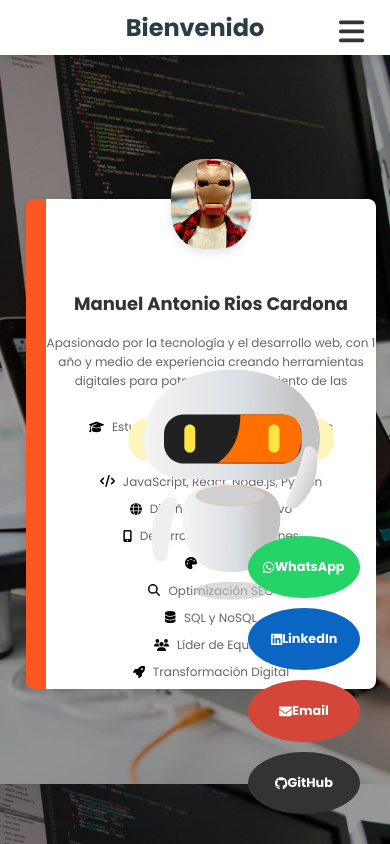
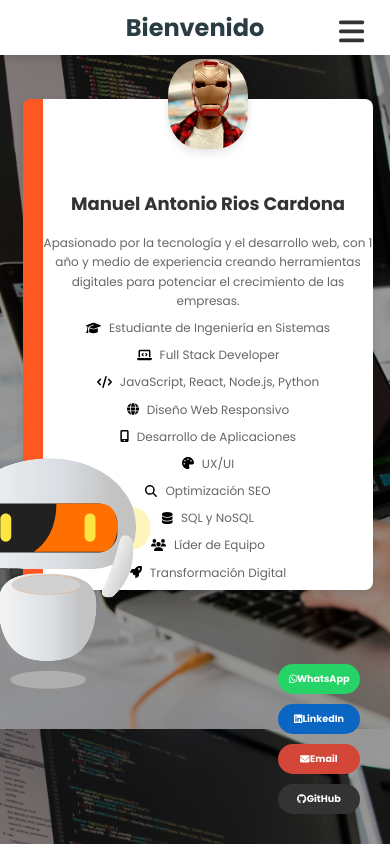
Before and after one commit to Manuel-Dev-hub/portafolio, a React (Create React App) app: page / in a window 390 px wide. Shown: the top 844 px of the page. Built offline with nearby package versions, Linux system fonts and the light colour scheme.

Commit message:
Descripción de los cambios

```diff
--- a/src/components/ContactButtons.css
+++ b/src/components/ContactButtons.css
@@ -56,11 +56,11 @@
 /* Media Query para pantallas de hasta 480px (móviles) */
 @media (max-width: 480px) {
   .contact-button {
-      width: 100px; /* Reduce aún más el ancho de los botones */
-      padding: 6px; /* Reduce el padding */
-      border-radius: 50%; /* Convierte los botones en círculos */
-      font-size: 0.8rem; /* Ajusta el tamaño de la fuente */
+      width: 82px; /* Reduce aún más el ancho de los botones */
+      padding: 0px; /* Reduce el padding */
+      border-radius: -1%; /* Convierte los botones en círculos */
+      font-size: 0.6rem; /* Ajusta el tamaño de la fuente */
       text-align: center; /* Centra el texto */
-      height: 50px; /* Ajusta la altura para que el botón sea circular */
+      height: 30px; /* Ajusta la altura para que el botón sea circular */
   }
 }
--- a/src/components/Header.css
+++ b/src/components/Header.css
@@ -5,8 +5,10 @@
   padding: 10px 0;
   box-shadow: 0 4px 8px rgba(0, 0, 0, 0.1);
   text-align: center;
-  z-index: 10;
-  position: relative;
+  z-index: 1000;
+  position: fixed;
+  top: 0;
+  left: 0;
   margin: 0;
 }
 
@@ -20,25 +22,22 @@
 /* Media query para pantallas medianas (por debajo de 768px) */
 @media (max-width: 768px) {
   .header-title {
-    font-size: 1.5rem; /* Ajusta el tamaño de fuente para 768px o menos */
+    font-size: 1.5rem;
   }
 }
 
 /* Media query para pantallas pequeñas (por debajo de 468px) */
 @media (max-width: 468px) {
   .header-title {
-    font-size: 1.5rem; /* Tamaño de fuente más pequeño para 468px o menos */
-    content: "Bienvenido"; /* Cambia el texto a solo "Bienvenido" */
+    font-size: 1.5rem;
   }
 }
-
 
 .nav-bar {
   display: flex;
   justify-content: center;
   align-items: center;
   gap: 30px;
-  margin-top: 1rem;
   transition: background-color 0.3s ease, box-shadow 0.3s ease, color 0.3s ease;
 }
 
@@ -51,10 +50,6 @@
   background-color: #ffffff;
   box-shadow: 0 4px 8px rgba(0, 0, 0, 0.1);
   z-index: 1000;
-}
-
-.nav-bar.fixed a {
-  color: #000000;
 }
 
 .nav-bar a {
@@ -76,11 +71,6 @@
   color: #1E90FF;
 }
 
-.nav-bar a:active {
-  transform: scale(0.9);
-}
-
-/* Botón de cambio de tema */
 .theme-toggle {
   position: relative;
   left: -20px;
@@ -93,36 +83,40 @@
   transition: color 0.3s ease, transform 0.3s ease;
 }
 
-.theme-toggle:hover {
-  color: #FFA500;
-  transform: scale(1.1);
-}
-
 /* Botón de menú (hamburguesa) */
 .menu-toggle {
-  display: none; /* Oculto por defecto */
+  display: none;
   background: none;
   border: none;
   font-size: 1.8rem;
   color: #333;
   cursor: pointer;
 }
-/* Modo oscuro para el botón de hamburguesa */
-.dark-mode .menu-toggle {
-  color: #FFFFFF; /* Cambia a blanco en modo oscuro */
+
+.menu-toggle.dark-mode-button {
+  color: #ffffff;
 }
 
-/* Media query para dispositivos móviles */
+/* Estilo para el menú en modo oscuro */
+.nav-bar.dark-mode-nav a {
+  color: #ffffff;
+}
+
+/* Ajustes de color oscuro para dispositivos móviles */
 @media (max-width: 768px) {
+  .nav-bar.dark-mode-nav a {
+    color: #333333; /* Color oscuro en modo oscuro para móviles */
+  }
+
   .menu-toggle {
-    display: block; /* Visible solo en pantallas pequeñas */
+    display: block;
     position: absolute;
     top: 15px;
     right: 20px;
   }
 
   .nav-bar {
-    display: none; /* Oculta el menú en pantallas pequeñas */
+    display: none;
     flex-direction: column;
     gap: 10px;
     background-color: #ffffff;
@@ -135,6 +129,6 @@
   }
 
   .nav-bar.open {
-    display: flex; /* Muestra el menú cuando está abierto */
+    display: flex;
   }
 }
--- a/src/components/Header.js
+++ b/src/components/Header.js
@@ -4,10 +4,10 @@ import { FontAwesomeIcon } from '@fortawesome/react-fontawesome';
 import { faHome, faUser, faTools, faAward, faEnvelope, faSun, faMoon, faBars } from '@fortawesome/free-solid-svg-icons';
 
 const Header = ({ toggleTheme, darkMode }) => {
-  const [clicked, setClicked] = useState(null);
   const [isScrolled, setIsScrolled] = useState(false);
   const [isMenuOpen, setIsMenuOpen] = useState(false);
-  const [isMobileView, setIsMobileView] = useState(window.innerWidth <= 468);
+  const [isMobileView, setIsMobileView] = useState(window.innerWidth <= 768);
+  const [isSmallScreen, setIsSmallScreen] = useState(window.innerWidth <= 468);
 
   const handleScroll = () => {
     setIsScrolled(window.scrollY > 50);
@@ -15,7 +15,8 @@ const Header = ({ toggleTheme, darkMode }) => {
 
   useEffect(() => {
     const handleResize = () => {
-      setIsMobileView(window.innerWidth <= 468);
+      setIsMobileView(window.innerWidth <= 768);
+      setIsSmallScreen(window.innerWidth <= 468);
     };
 
     window.addEventListener('scroll', handleScroll);
@@ -27,39 +28,44 @@ const Header = ({ toggleTheme, darkMode }) => {
     };
   }, []);
 
-  const handleClick = (link) => {
-    setClicked(link);
-    setTimeout(() => setClicked(null), 200);
-    setIsMenuOpen(false);
-  };
-
   const toggleMenu = () => {
     setIsMenuOpen(!isMenuOpen);
   };
 
+  const handleNavLinkClick = () => {
+    if (isMobileView) {
+      setIsMenuOpen(false); // Cierra el menú después de hacer clic en un enlace
+    }
+  };
+
   return (
     <header className="header">
-      <h1 className="header-title">{isMobileView ? 'Bienvenido' : 'Bienvenido a Mi Portafolio'}</h1>
-      <button className="menu-toggle" onClick={toggleMenu}>
+      <h1 className="header-title">
+        {isSmallScreen ? 'Bienvenido' : 'Bienvenido a Mi Portafolio'}
+      </h1>
+      <button
+        className={`menu-toggle ${darkMode ? 'dark-mode-button' : ''}`}
+        onClick={toggleMenu}
+      >
         <FontAwesomeIcon icon={faBars} />
       </button>
-      <nav className={`nav-bar ${isScrolled ? 'fixed' : ''} ${isMenuOpen ? 'open' : ''}`}>
-        <a href="#projects" onClick={() => handleClick('projects')}>
+      <nav className={`nav-bar ${isScrolled ? 'fixed' : ''} ${isMenuOpen ? 'open' : ''} ${darkMode ? 'dark-mode-nav' : ''}`}>
+        <a href="#projects" onClick={handleNavLinkClick}>
           <FontAwesomeIcon icon={faHome} /> Proyectos
         </a>
-        <a href="#about-me" onClick={() => handleClick('about-me')}>
+        <a href="#about-me" onClick={handleNavLinkClick}>
           <FontAwesomeIcon icon={faUser} /> Sobre Mí
         </a>
-        <a href="#skills" onClick={() => handleClick('skills')}>
+        <a href="#skills" onClick={handleNavLinkClick}>
           <FontAwesomeIcon icon={faTools} /> Habilidades
         </a>
-        <a href="#recognition" onClick={() => handleClick('recognition')}>
+        <a href="#recognition" onClick={handleNavLinkClick}>
           <FontAwesomeIcon icon={faAward} /> Reconocimientos
         </a>
-        <a href="#testimonials" onClick={() => handleClick('testimonials')}>
+        <a href="#testimonials" onClick={handleNavLinkClick}>
           <FontAwesomeIcon icon={faEnvelope} /> Testimonios
         </a>
-        <a href="#contact" onClick={() => handleClick('contact')}>
+        <a href="#contact" onClick={handleNavLinkClick}>
           <FontAwesomeIcon icon={faEnvelope} /> Contacto
         </a>
         <button className="theme-toggle" onClick={toggleTheme}>
--- a/src/components/Home.css
+++ b/src/components/Home.css
@@ -8,7 +8,7 @@
   border-radius: 8px;
   box-shadow: 0 4px 10px rgba(0, 0, 0, 0.1);
   color: #333;
-  margin: 39px auto;
+  margin: 162px auto;
   position: relative;
   z-index: 1;
   left: -258px; /* Ajuste para mover la tarjeta hacia la izquierda */
@@ -71,10 +71,10 @@
 @media (max-width: 480px) {
   #home {
     width: 100%;
-    left: 6px;
+    left: 3px;
     padding: 0rem;
-    margin: 11px auto;
-    top: -32px;
+    margin: px auto;
+    top: -3px;
   }
 
   #home h1 {
--- a/src/components/NavWheel.css
+++ b/src/components/NavWheel.css
@@ -69,6 +69,7 @@
 
 /* Media query para pantallas pequeñas (móviles) */
 /* Media query para ocultar los cuadros animados en resolución de 468px o menos */
+/* Media query para pantallas pequeñas (celulares, resolución de 468px o menos) */
 @media (max-width: 468px) {
   .nav-button {
     display: none; /* Oculta los cuadros con texto animado */
@@ -82,11 +83,19 @@
     width: 250px; /* Ajusta el tamaño del círculo para que solo contenga al robot */
     height: 250px;
     padding: 10px;
+    background-color: #f0f0f0; /* Color de fondo para el robot */
+    display: flex;
+    justify-content: center;
+    align-items: center;
+    border-radius: 50%; /* Mantiene el círculo */
   }
 
   .robot {
-    width: 150px; /* Ajusta el tamaño del robot */
-    height: 150px;
+    width: 100px; /* Ajusta el tamaño del robot */
+    height: 100px;
+    position: relative;
+    left: -174px; /* Ajusta la posición horizontal solo en esta resolución */
+    top: 154px; /* Ajusta la posición vertical solo en esta resolución */
   }
 }
 
```
